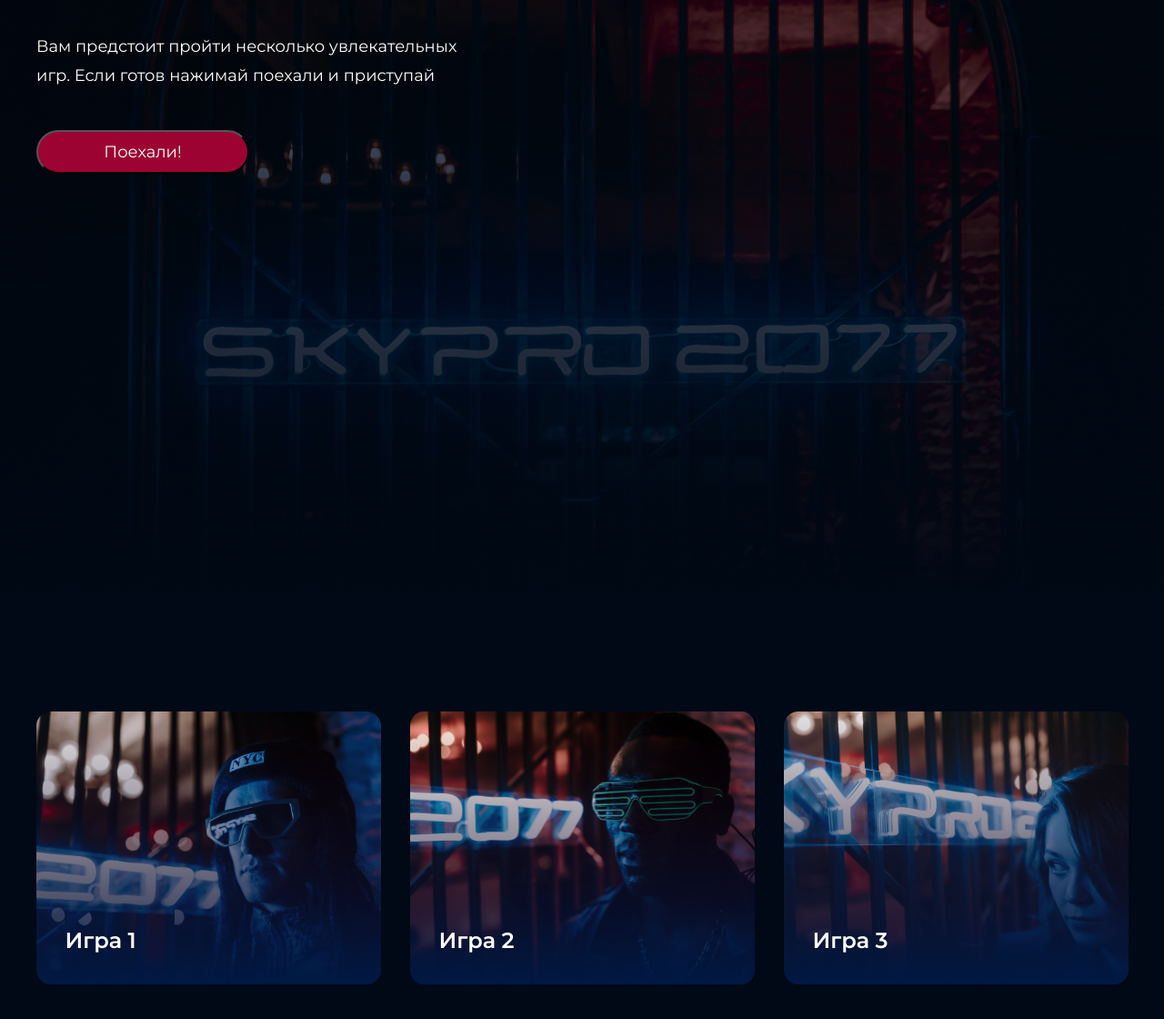
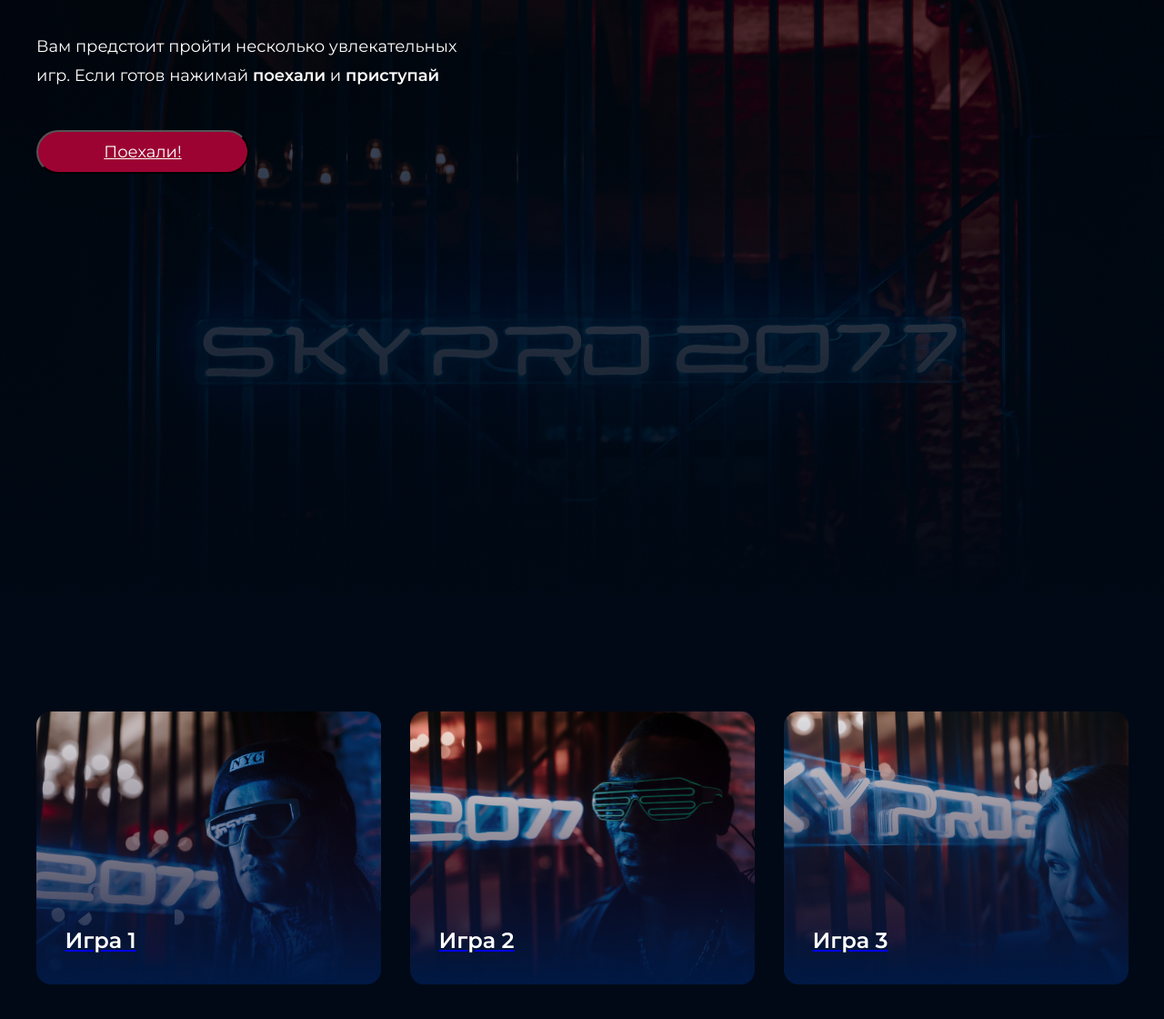
Before and after one commit to JeyKM/2-nd-course-hw, a plain HTML site: page Site v2/index.html in a window 1280 px wide. Shown: the part 370-1490 px from the top of the page at 91% size. Drawn offline with Linux system fonts and the light colour scheme.

Commit message:
Переделанное дз

```diff
--- a/Site v2/index.html
+++ b/Site v2/index.html
@@ -17,11 +17,11 @@
             <section class="center">
                 <p class="heading__big__text">Добро пожаловать <br> на мой сайт !</p>
                 <p class="heading__big__textmin">Вам предстоит пройти несколько увлекательных игр. Если готов нажимай
-                    поехали и
-                    приступай
+                    <span class="word">поехали</span> и
+                    <span class="word">приступай</span>
                 </p>
                 <button class="button">
-                    <p class="button__text">Поехали!</p>
+                    <a class="button__text" href="#top">Поехали!</a>
                 </button>
             </section>
         </header>
@@ -29,15 +29,15 @@
 
 
     <section class="footer__box">
-        <div class="game__one">
-            <p class="footer__box__text">Игра 1</p>
-        </div>
-        <div class="game__two">
-            <p class="footer__box__text">Игра 2</p>
-        </div>
-        <div class="game__three">
-            <p class="footer__box__text">Игра 3</p>
-        </div>
+        <a name="top" href="#" class="game__one">
+            <span class="footer__box__text">Игра 1</span>
+        </a>
+        <a href="#" class="game__two">
+            <span class="footer__box__text">Игра 2</span>
+        </a>
+        <a href="#" class="game__three">
+            <span class="footer__box__text">Игра 3</span>
+        </a>
     </section>
 
 </body>
--- a/Site v2/style.css
+++ b/Site v2/style.css
@@ -2,7 +2,6 @@
     margin: 0;
     padding: 0;
 }
-
 
 body {
     font-family: Montserrat, sans-serif;
@@ -12,7 +11,6 @@ body {
     padding-left: calc(50% - 600px);
     padding-right: calc(50% - 600px);
 }
-
 
 .heading__big {
     height: 1024px;
@@ -43,7 +41,7 @@ body {
     width: 481px;
 }
 
-/*.word {
+.word {
     color: #FFF;
     font-family: Montserrat;
     font-size: 18px;
@@ -51,7 +49,7 @@ body {
     font-weight: 700;
     line-height: 32px;
 }
-*/
+
 .button__text {
     color: #FFF;
     font-family: Montserrat;
@@ -117,4 +115,5 @@ body {
     font-weight: 600;
     line-height: 32px;
     margin: 236px 262px 32px 32px;
+    display: flex;
 }
```
